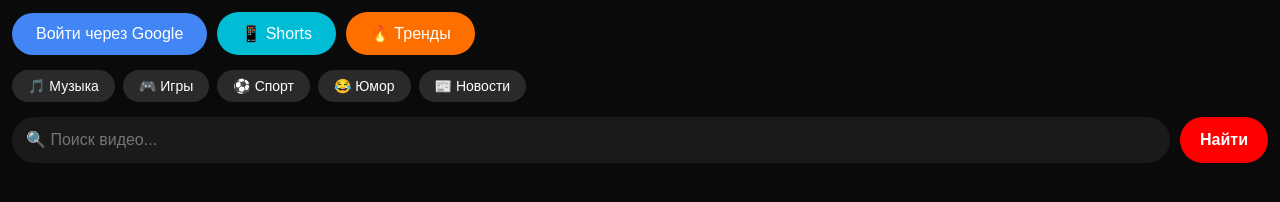
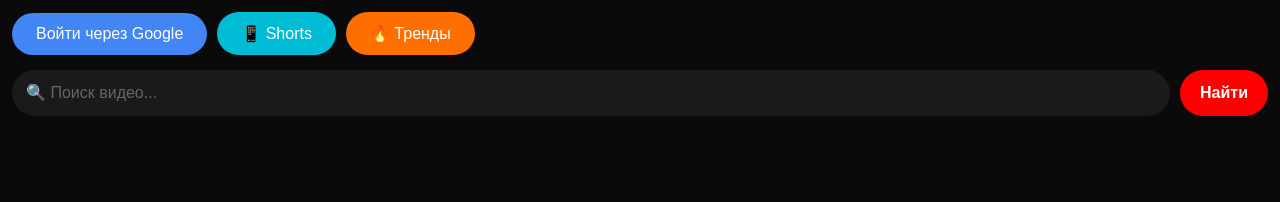
Before and after one commit to korostelevrostik-stack/youtube-app, a website: page public/index.html in a window 1280 px wide. Drawn offline with Linux system fonts and the light colour scheme; no server answers.

Commit message:
Update index.html

```diff
--- a/public/index.html
+++ b/public/index.html
@@ -8,7 +8,8 @@
     * { margin: 0; padding: 0; box-sizing: border-box; }
     body { background: #0a0a0a; color: white; font-family: system-ui; padding: 12px; }
     .top { display: flex; gap: 10px; margin-bottom: 15px; }
-    .top input { flex: 1; padding: 14px; border-radius: 25px; border: none; background: #1a1a1a; color: white; font-size: 16px; }
+    .top input { flex: 1; padding: 14px; border-radius: 25px; border: none; background: #1a1a1a; color: white; font-size: 16px; outline: none; }
+    .top input::placeholder { color: #666; }
     .top button { padding: 14px 20px; background: #ff0000; color: white; border: none; border-radius: 25px; font-weight: bold; font-size: 16px; cursor: pointer; }
     .video { background: #1a1a1a; border-radius: 12px; margin-bottom: 12px; overflow: hidden; cursor: pointer; }
     .video img { width: 100%; display: block; }
@@ -23,9 +24,6 @@
     .shorts-btn { padding: 12px 24px; background: #00bcd4; color: white; border: none; border-radius: 25px; font-size: 16px; cursor: pointer; }
     .trending-btn { padding: 12px 24px; background: #ff6f00; color: white; border: none; border-radius: 25px; font-size: 16px; cursor: pointer; }
     .user-name { color: #888; margin-left: 10px; }
-    .cat-btns { display: flex; gap: 8px; flex-wrap: wrap; margin-bottom: 15px; }
-    .cat-btn { padding: 8px 16px; background: #2a2a2a; color: white; border: none; border-radius: 20px; font-size: 14px; cursor: pointer; }
-    .cat-btn:hover { background: #3a3a3a; }
   </style>
 </head>
 <body>
@@ -35,14 +33,6 @@
   <button class="shorts-btn" onclick="window.location.href='/shorts.html'">📱 Shorts</button>
   <button class="trending-btn" onclick="loadTrending()">🔥 Тренды</button>
   <span id="userName" class="user-name"></span>
-</div>
-
-<div class="cat-btns">
-  <button class="cat-btn" onclick="searchCat('music')">🎵 Музыка</button>
-  <button class="cat-btn" onclick="searchCat('gaming')">🎮 Игры</button>
-  <button class="cat-btn" onclick="searchCat('sport')">⚽ Спорт</button>
-  <button class="cat-btn" onclick="searchCat('comedy')">😂 Юмор</button>
-  <button class="cat-btn" onclick="searchCat('news')">📰 Новости</button>
 </div>
 
 <div class="top">
@@ -83,11 +73,6 @@
     } catch(e) {
       document.getElementById('results').innerHTML = `<div class="loading">❌ Ошибка: ${e.message}</div>`;
     }
-  }
-
-  function searchCat(cat) {
-    document.getElementById('q').value = cat;
-    search();
   }
 
   async function loadTrending() {
```
